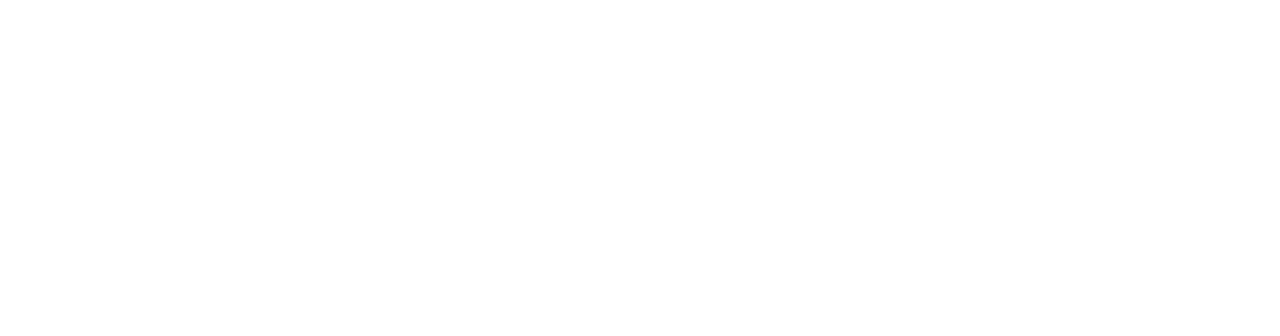
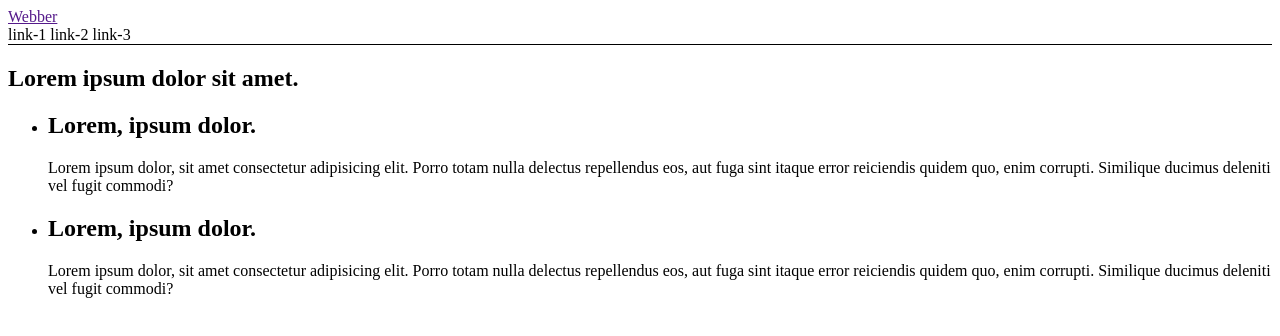
Before and after one commit to luxplanjay/html-css-33-qna, a plain HTML site: page index.html in a window 1280 px wide. Drawn offline with Linux system fonts and the light colour scheme.

Commit message:
Добавил примеры

```diff
--- /dev/null
+++ b/css/styles.css
@@ -0,0 +1,3 @@
+.page-header {
+  border-bottom: 1px solid #000;
+}
--- a/index.html
+++ b/index.html
@@ -4,6 +4,44 @@
     <meta charset="UTF-8" />
     <meta name="viewport" content="width=device-width, initial-scale=1.0" />
     <title>Основы HTML</title>
+    <link rel="stylesheet" href="css/styles.css" />
   </head>
-  <body></body>
+  <body>
+    <header class="page-header">
+      <a href="">Webber</a>
+
+      <nav>
+        <a hef="">link-1</a>
+        <a hef="">link-2</a>
+        <a hef="">link-3</a>
+      </nav>
+    </header>
+
+    <main>
+      <section>
+        <h1>Lorem ipsum dolor sit amet.</h1>
+
+        <ul>
+          <li>
+            <h2>Lorem, ipsum dolor.</h2>
+            <p>
+              Lorem ipsum dolor, sit amet consectetur adipisicing elit. Porro
+              totam nulla delectus repellendus eos, aut fuga sint itaque error
+              reiciendis quidem quo, enim corrupti. Similique ducimus deleniti
+              vel fugit commodi?
+            </p>
+          </li>
+          <li>
+            <h2>Lorem, ipsum dolor.</h2>
+            <p>
+              Lorem ipsum dolor, sit amet consectetur adipisicing elit. Porro
+              totam nulla delectus repellendus eos, aut fuga sint itaque error
+              reiciendis quidem quo, enim corrupti. Similique ducimus deleniti
+              vel fugit commodi?
+            </p>
+          </li>
+        </ul>
+      </section>
+    </main>
+  </body>
 </html>
```
Also changed, not shown: images/animals/cat.jpg (added), images/cat.jpg (deleted), 2 other files.
